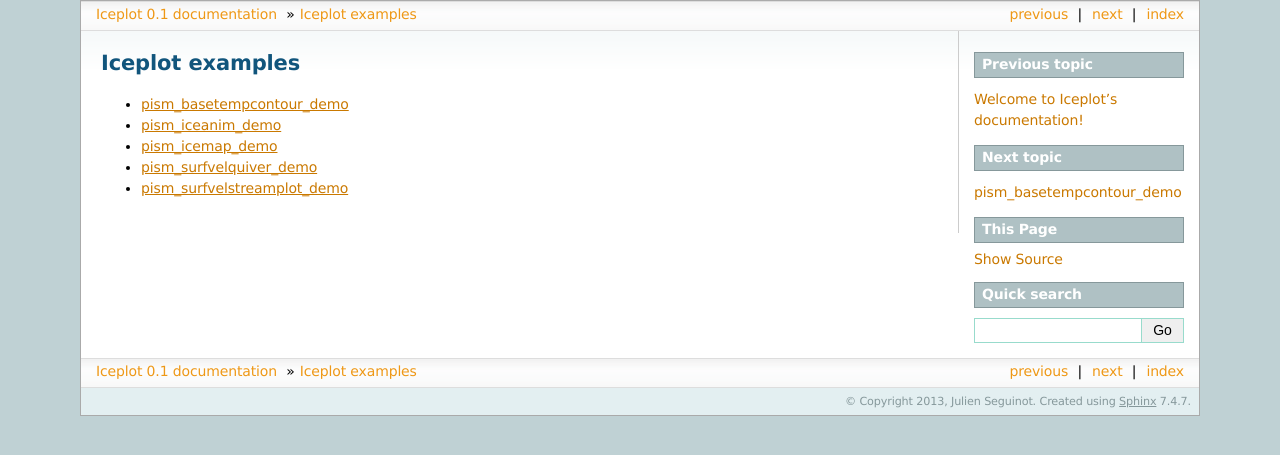
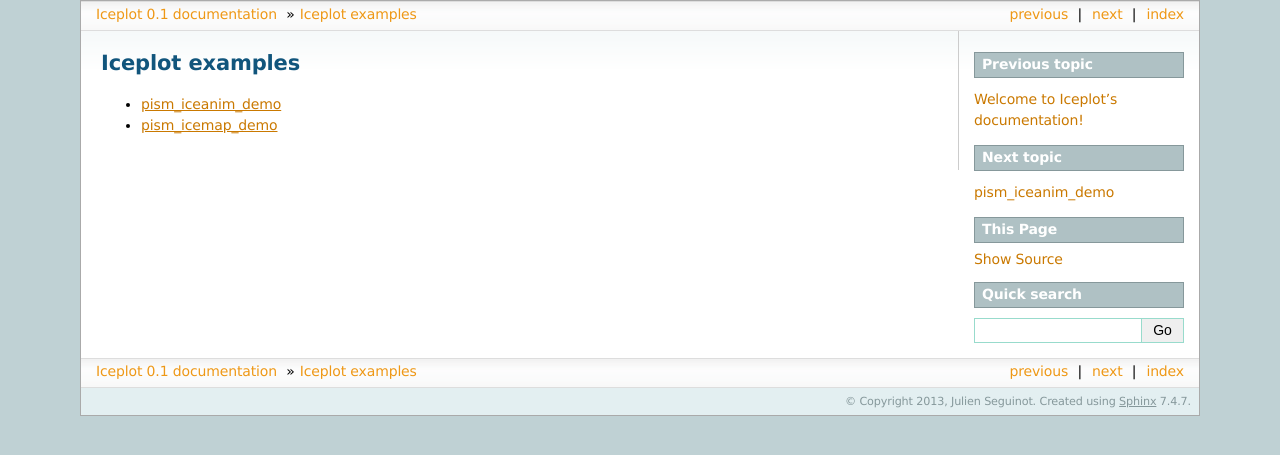
Before and after one commit to juseg/iceplotlib, a Sphinx documentation site: the page built from doc/examples/index.rst, in a window 1280 px wide. Shown: the top 455 px of the page. Built offline with Sphinx 7.4.7, drawn with Linux system fonts in a browser that asks for light colours.

Commit message:
Remove outdated examples from docs.

```diff
--- a/doc/examples/index.rst
+++ b/doc/examples/index.rst
@@ -3,8 +3,5 @@ Iceplot examples
 
 .. toctree::
 
-    pism_basetempcontour_demo
     pism_iceanim_demo
     pism_icemap_demo
-    pism_surfvelquiver_demo
-    pism_surfvelstreamplot_demo
--- a/doc/examples/pism_basetempcontour_demo.rst
+++ /dev/null
@@ -1,5 +0,0 @@
-pism_basetempcontour_demo
-=========================
-
-.. plot:: ../examples/pism_basetempcontour_demo.py
-  :include-source:
--- a/doc/examples/pism_gridfigure_demo.rst
+++ /dev/null
@@ -1,5 +0,0 @@
-pism_gridfigure_demo
-====================
-
-.. plot:: ../examples/pism_gridfigure_demo.py
-  :include-source:
--- a/doc/examples/pism_surfvelquiver_demo.rst
+++ /dev/null
@@ -1,5 +0,0 @@
-pism_surfvelquiver_demo
-=======================
-
-.. plot:: ../examples/pism_surfvelquiver_demo.py
-  :include-source:
--- a/doc/examples/pism_surfvelstreamplot_demo.rst
+++ /dev/null
@@ -1,5 +0,0 @@
-pism_surfvelstreamplot_demo
-===========================
-
-.. plot:: ../examples/pism_surfvelstreamplot_demo.py
-  :include-source:
```
Also changed, not shown: doc/examples/pism_icemap_demo.rst (line endings or trailing spaces), 1 other file.
